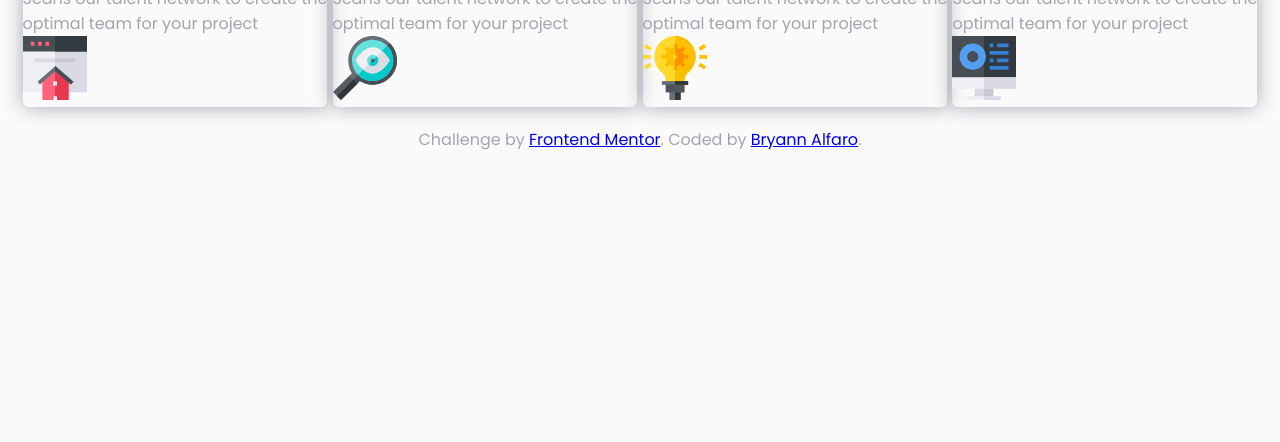
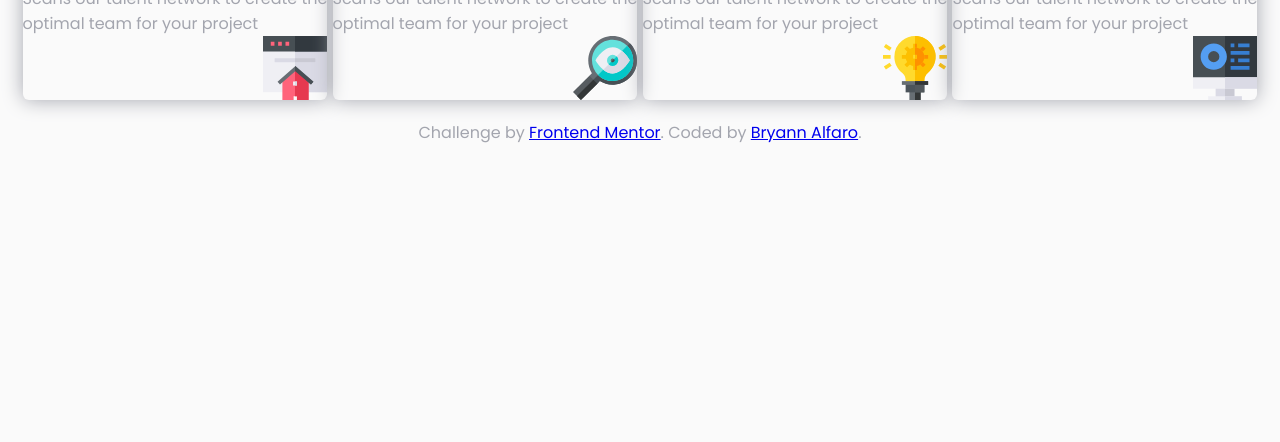
Before and after one commit to bryannalfaro/frontend-mentor-fourcards, a plain HTML site: page index.html in a window 1280 px wide. Shown: the part 358-800 px from the top of the page. Drawn offline with Linux system fonts and the light colour scheme.

Commit message:
Images and comments

```diff
--- a/css/styles.css
+++ b/css/styles.css
@@ -32,7 +32,6 @@ p{
     color: hsl(229, 6%, 66%);
 }
 
-
 .container{
   display: flex;
   flex-wrap: wrap;
@@ -41,18 +40,43 @@ p{
   padding: 20px;
   max-width: 1440px;
 
-
 }
 
 .team{
     width: max-content;
 
-    border-top: 5px solid #000000;
+    border-top: 5px solid red;
     border-radius: 6px;
     margin: auto;
     box-shadow: 0 0 20px hsl(229, 6%, 66%);
 }
 
+.supervisor{
+    width: max-content;
+
+    border-top: 5px solid hsl(180, 62%, 55%);
+    border-radius: 6px;
+    margin: auto;
+    box-shadow: 0 0 20px hsl(229, 6%, 66%);
+}
+
+.karma{
+    width: max-content;
+
+    border-top: 5px solid hsl(34, 97%, 64%);
+    border-radius: 6px;
+    margin: auto;
+    box-shadow: 0 0 20px hsl(229, 6%, 66%);
+}
+
+.calculator{
+    width: max-content;
+
+    border-top: 5px solid hsl(212, 86%, 64%);
+    border-radius: 6px;
+    margin: auto;
+    box-shadow: 0 0 20px hsl(229, 6%, 66%);
+}
 .super{
     margin-left: auto;
 
@@ -61,3 +85,8 @@ p{
 footer{
     text-align: center;
 }
+
+.imagen {
+    display: block;
+    margin-left: auto;
+}
--- a/index.html
+++ b/index.html
@@ -1,5 +1,6 @@
 <!DOCTYPE html>
 <html lang="en">
+
 <head>
   <meta charset="UTF-8">
   <meta name="viewport" content="width=device-width, initial-scale=1.0">
@@ -8,12 +9,13 @@
   <link rel="stylesheet" href="css/styles.css">
 
   <title>Frontend Mentor | Four card feature sections</title>
-
 </head>
 <body>
 
+
+  <!--Title of the page-->
+
   <header>
-
     <h1 class="textMain">Reliable, efficient delivery</h1>
     <h1 class="highlight">Powered by Technology</h1>
     <br>
@@ -22,43 +24,47 @@
     </p>
   </header>
 
+  <!--CARDS TO BE DISPLAYED-->
+
   <div class="container">
     <div class="team">
       <h1>Team Builder</h1>
       <p>Scans our talent network to create the <br>
         optimal team for your project
       </p>
-      <div class="super"><img src="images/icon-team-builder.svg" alt="Team" /></div>
+      <img class="imagen" src="images/icon-team-builder.svg" alt="Team" />
 
     </div>
 
-    <div class="team">
+    <div class="supervisor">
       <h1>Team Builder</h1>
       <p>Scans our talent network to create the <br>
         optimal team for your project
       </p>
-      <div class="super"><img src="images/icon-supervisor.svg" alt="Supervisor" /></div>
+      <img class= "imagen" src="images/icon-supervisor.svg" alt="Supervisor" />
 
     </div>
 
-    <div class="team">
+    <div class="karma">
       <h1>Team Builder</h1>
       <p>Scans our talent network to create the <br>
         optimal team for your project
       </p>
-      <div class="super"><img src="images/icon-karma.svg" alt="Karma" /></div>
+      <img class="imagen" src="images/icon-karma.svg" alt="Karma" />
 
     </div>
 
-    <div class="team">
+    <div class="calculator">
       <h1>Team Builder</h1>
       <p>Scans our talent network to create the <br>
         optimal team for your project
       </p>
-      <div class="super"><img src="images/icon-calculator.svg" alt="Calculator" /></div>
+      <img class="imagen" src="images/icon-calculator.svg" alt="Calculator" />
 
     </div>
   </div>
+
+  <!--Footer with info about the autor-->
   <footer>
     <p class="attribution">
       Challenge by <a href="https://www.frontendmentor.io?ref=challenge" target="_blank">Frontend Mentor</a>.
```
